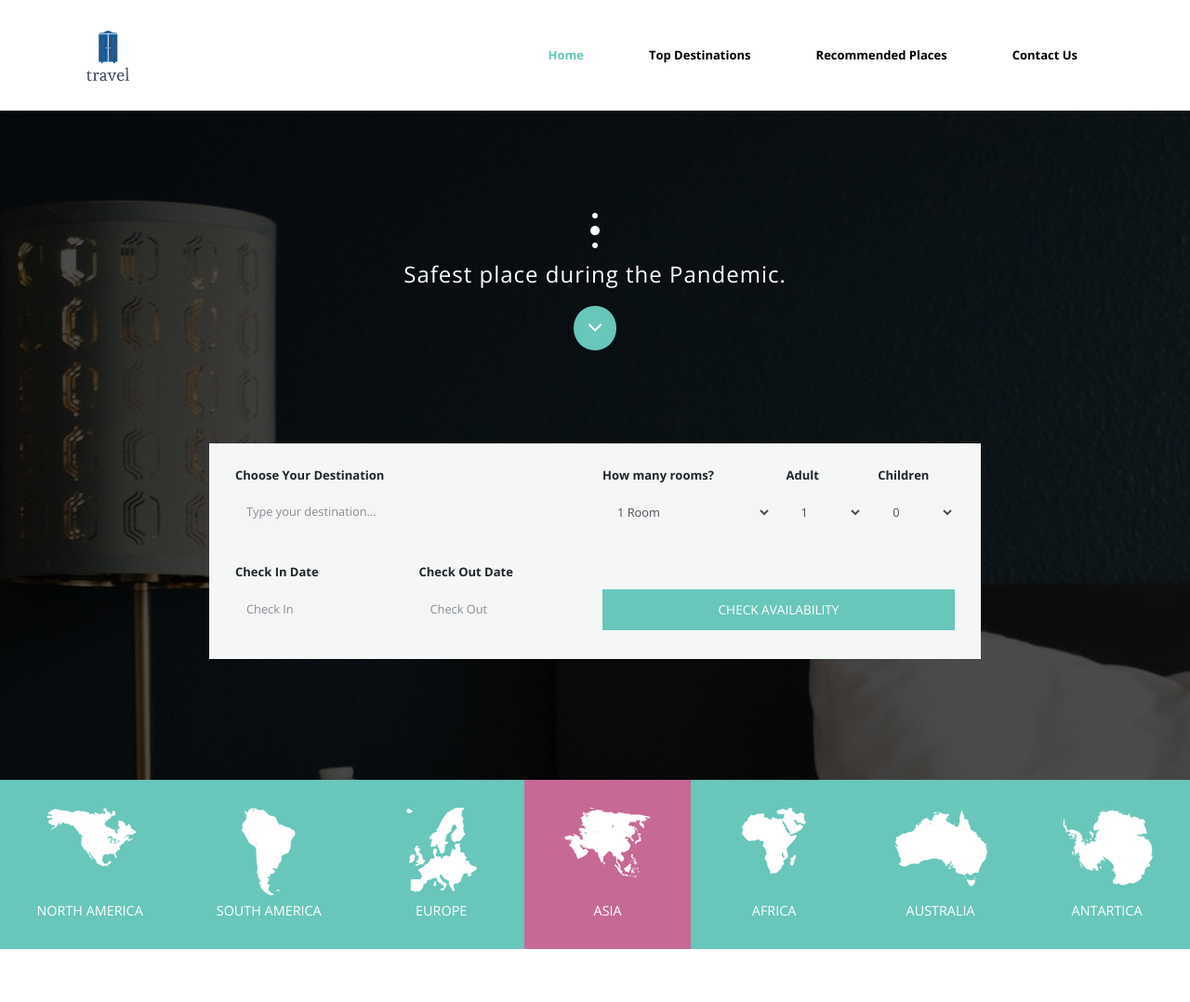
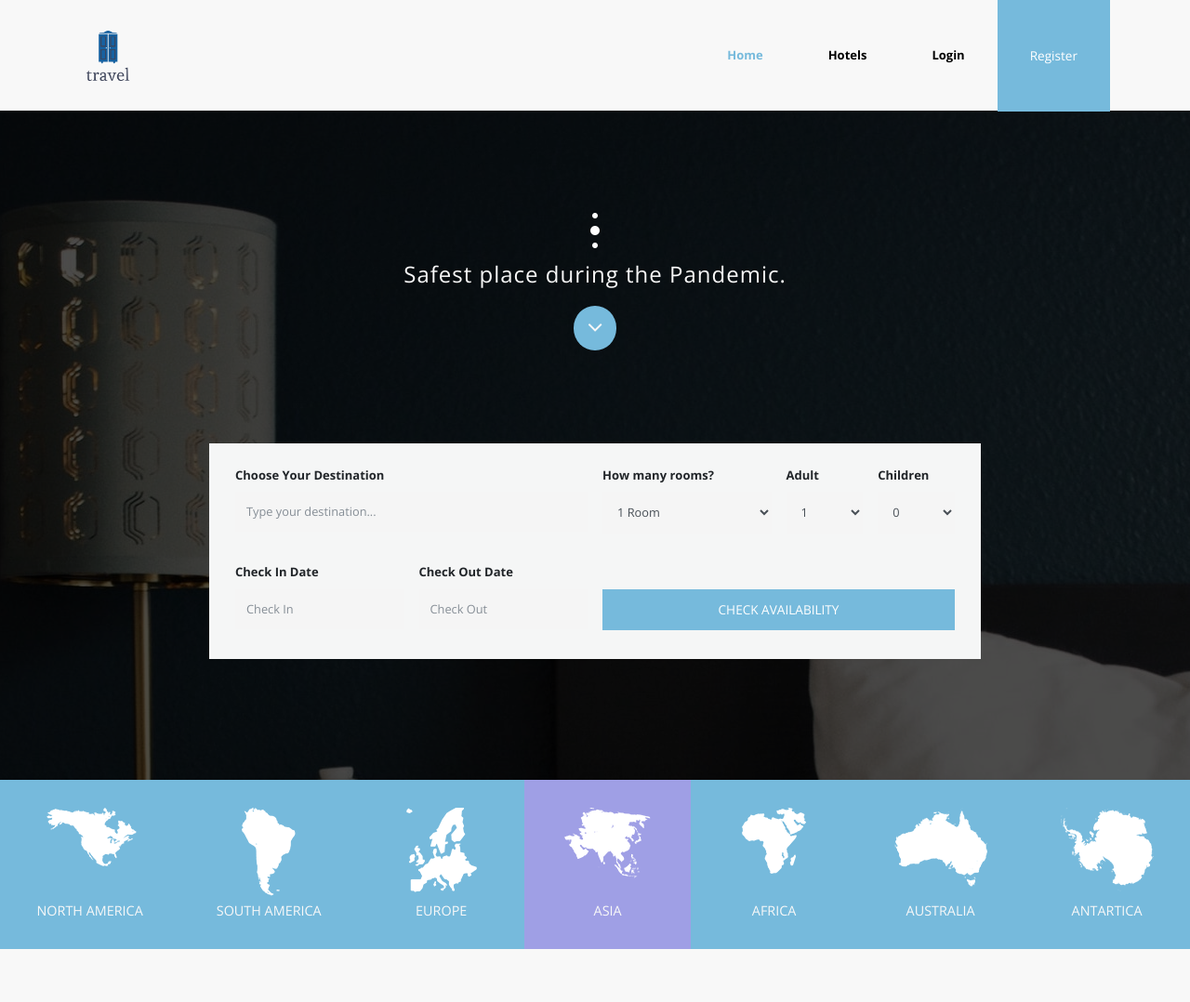
Before and after one commit to E-TRAVEL-AP/etravel, a Django app: page / in a window 1280 px wide. Shown: the top 1078 px of the page at 93% size. Run offline with Django 3.2, Linux system fonts and the light colour scheme; some libraries are stand-ins or nearby versions.

Commit message:
css modification

```diff
--- a/etravel/hotels/templates/hotels/base.html
+++ b/etravel/hotels/templates/hotels/base.html
@@ -71,17 +71,19 @@
                   </li>
                   <li class="nav-item">
                     <a class="nav-link" href="#tm-section-2"
-                      >Top Destinations</a
+                      >Hotels</a
                     >
                   </li>
+
                   <li class="nav-item">
-                    <a class="nav-link" href="#tm-section-3"
-                      >Recommended Places</a
-                    >
+                    <a class="nav-link" href="#tm-section-4">Login</a>
                   </li>
-                  <li class="nav-item">
-                    <a class="nav-link" href="#tm-section-4">Contact Us</a>
+
+                   <li class="nav-item">
+
+                  <button type="button" style="color: white" class="nav-link tm-btn mx-auto tm-d-table btn-primary">Register</button>
                   </li>
+
                 </ul>
               </div>
             </nav>
--- a/etravel/static/css/templatemo-style.css
+++ b/etravel/static/css/templatemo-style.css
@@ -30,7 +30,7 @@ p:last-child {
 .tm-page-wrap {
   max-width: 1400px;
   box-shadow: 0 0 3px rgba(0, 0, 0, 0.15);
-  background: white;
+  background: #f8f8f8;
 }
 
 .tm-container-outer {
@@ -51,21 +51,21 @@ p:last-child {
 }
 
 .tm-bg-primary {
-  background: #69c6ba;
+  background: #76badc;
 }
 .tm-bg-highlight {
-  background: #c66995;
+  background: #9f9fe5;
 }
 
 .btn-primary {
-  background: #69c6ba;
+  background: #76badc;
   border: none;
   border-radius: 0;
   outline: none;
 }
 
 .btn-primary:hover {
-  background: #c66995;
+  background: #9f9fe5;
 }
 .tm-top-bar .navbar-expand-lg .navbar-nav .nav-link {
   padding: 50px 35px;
@@ -80,7 +80,7 @@ p:last-child {
   z-index: 10000;
   transition: all 0.2s ease-in-out;
   height: 119px;
-  background: white;
+  background: #f8f8f8;
 }
 
 .tm-top-bar.active {
@@ -148,7 +148,7 @@ p:last-child {
 }
 
 .tm-banner-header {
-  color: white;
+  color: #f8f8f8;
 }
 .tm-banner-overlay {
   z-index: 1;
@@ -175,8 +175,8 @@ p:last-child {
   text-align: center;
 }
 .tm-down-arrow-link {
-  color: white;
-  background-color: #69c6ba;
+  color: #f8f8f8;
+  background-color: #76badc;
   border-radius: 50%;
   padding: 10px 15px;
   margin-top: 0px;
@@ -386,7 +386,7 @@ label {
   -webkit-justify-content: space-evenly;
   -ms-flex-pack: space-evenly;
   justify-content: space-evenly;
-  background: #69c6ba;
+  background: #76badc;
 }
 
 .tm-tab-link {
@@ -410,14 +410,14 @@ label {
   -ms-flex-pack: center;
   justify-content: center;
   text-transform: uppercase;
-  color: white;
+  color: #f8f8f8;
   font-weight: 400;
   font-size: 0.9rem;
   height: 100%;
 }
 
 .tm-tab-link:hover {
-  color: white;
+  color: #f8f8f8;
 }
 
 .tm-tab-link-li {
```
Also changed, not shown: other parts of etravel/static/css/templatemo-style.css (+41 -38 lines), 1 other file.
